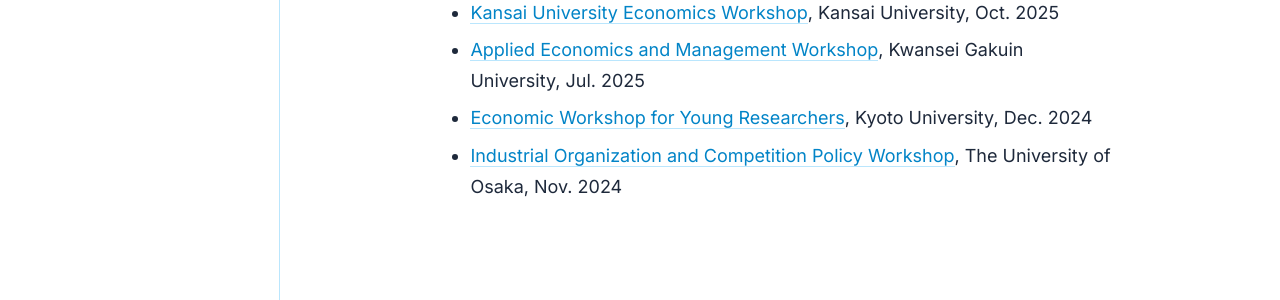
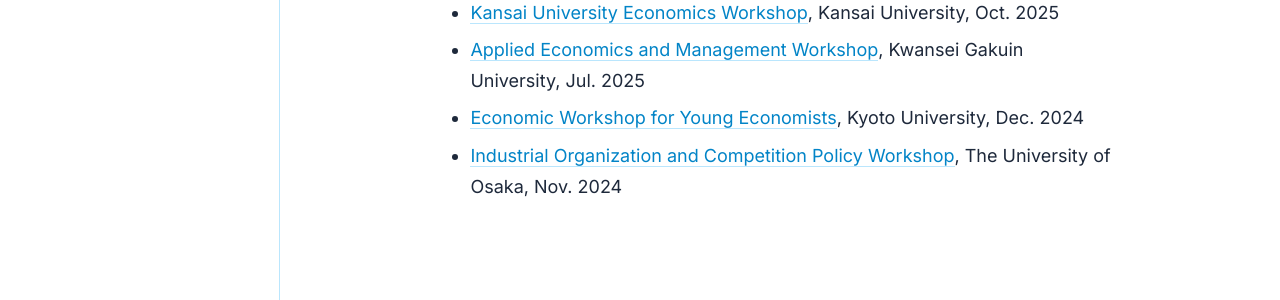
Before and after one commit to knishikawa-econ/HP, a Jekyll site: the page built from presentations.md, in a window 1280 px wide and 937 px high. Shown: the part 626-926 px from the top of the window. Built offline with Jekyll 4.4.1, drawn with Linux system fonts in a browser that asks for light colours.

Commit message:
Update workshop URLs and names in presentations

```diff
--- a/presentations.md
+++ b/presentations.md
@@ -17,5 +17,5 @@ title: Presentations
 - [Industrial Organization and Competition Policy Workshop](https://norick.sakura.ne.jp/iocp/iocp.html), The University of Osaka, Dec. 2025
 - [Kansai University Economics Workshop](https://esku.smartcore.jp/activity/seminar), Kansai University, Oct. 2025
 - [Applied Economics and Management Workshop](https://sites.google.com/site/shenhudaxueioyanjiuhui/), Kwansei Gakuin University, Jul. 2025
-- [Economic Workshop for Young Researchers](https://sites.google.com/view/wakate-econ/home), Kyoto University, Dec. 2024
+- [Economic Workshop for Young Economists](https://sites.google.com/view/wakate-economics), Kyoto University, Dec. 2024
 - [Industrial Organization and Competition Policy Workshop](https://norick.sakura.ne.jp/iocp/iocp.html), The University of Osaka, Nov. 2024
```
Also changed, not shown: ja/presentations.md (+1 -1 lines).
